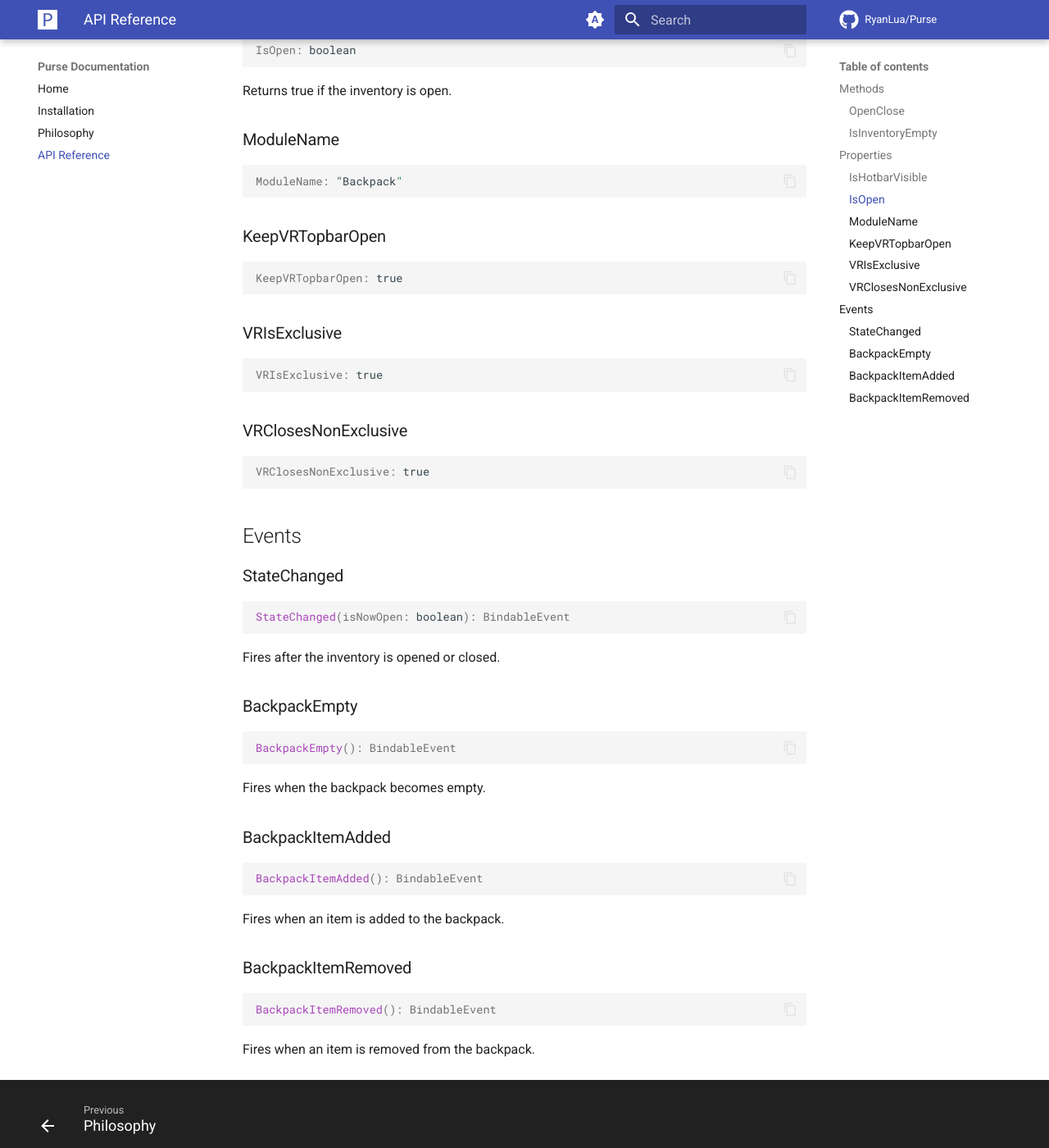
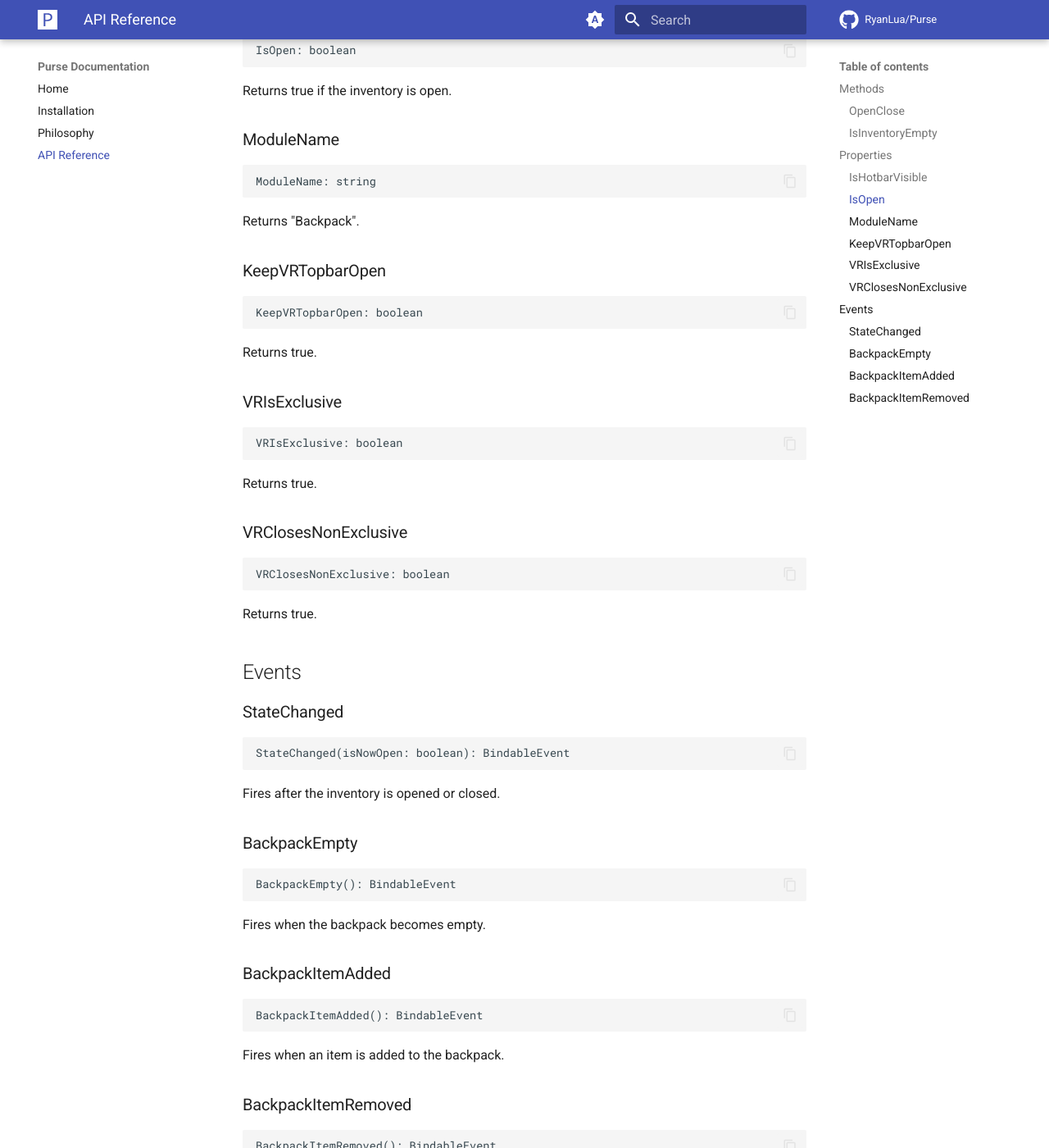
Before and after one commit to RyanLua/Purse, an MkDocs documentation site: the page built from docs/api-reference.md, in a window 1280 px wide and 1400 px high, scrolled down 1170 px. Shown: the whole window at 82% size. Built offline with MkDocs 1.6.1 and Material for MkDocs 9.7.7, drawn with Linux system fonts in a browser that asks for light colours; comment, search, counter and statistics services are not loaded; some of the changed text lies outside the part shown.

Commit message:
Fix return docs
Signed-off-by: GitHub <noreply@github.com>

````diff
--- a/docs/api-reference.md
+++ b/docs/api-reference.md
@@ -21,7 +21,7 @@ button.Activated:Connect(onButtonActivated)
 
 ### OpenClose
 
-``` lua
+```
 OpenClose(): ()
 ```
 
@@ -29,7 +29,7 @@ Toggles whether or not the inventory is visible.
 
 ### IsInventoryEmpty
 
-``` lua
+```
 IsInventoryEmpty(): boolean
 ```
 
@@ -39,7 +39,7 @@ Returns true if the inventory is empty.
 
 ### IsHotbarVisible
 
-``` lua
+```
 IsHotbarVisible: boolean
 ```
 
@@ -47,7 +47,7 @@ Determines whether or not the hotbar is visible.
 
 ### IsOpen
 
-``` lua
+```
 IsOpen: boolean
 ```
 
@@ -55,34 +55,41 @@ Returns true if the inventory is open.
 
 ### ModuleName
 
-``` lua
-ModuleName: "Backpack"
 ```
+ModuleName: string
+```
+
+Returns "Backpack".
 
 ### KeepVRTopbarOpen
 
-``` lua
-KeepVRTopbarOpen: true
+```
+KeepVRTopbarOpen: boolean
 ```
 
+Returns true.
 
 ### VRIsExclusive
 
-``` lua
-VRIsExclusive: true
 ```
+VRIsExclusive: boolean
+```
+
+Returns true.
 
 ### VRClosesNonExclusive
 
-``` lua
-VRClosesNonExclusive: true
 ```
+VRClosesNonExclusive: boolean
+```
+
+Returns true.
 
 ## Events
 
 ### StateChanged
 
-``` lua
+```
 StateChanged(isNowOpen: boolean): BindableEvent
 ```
 
@@ -90,7 +97,7 @@ Fires after the inventory is opened or closed.
 
 ### BackpackEmpty
 
-``` lua
+```
 BackpackEmpty(): BindableEvent
 ```
 
@@ -98,7 +105,7 @@ Fires when the backpack becomes empty.
 
 ### BackpackItemAdded
 
-``` lua
+```
 BackpackItemAdded(): BindableEvent
 ```
 
@@ -106,7 +113,7 @@ Fires when an item is added to the backpack.
 
 ### BackpackItemRemoved
 
-``` lua
+```
 BackpackItemRemoved(): BindableEvent
 ```
 
````
